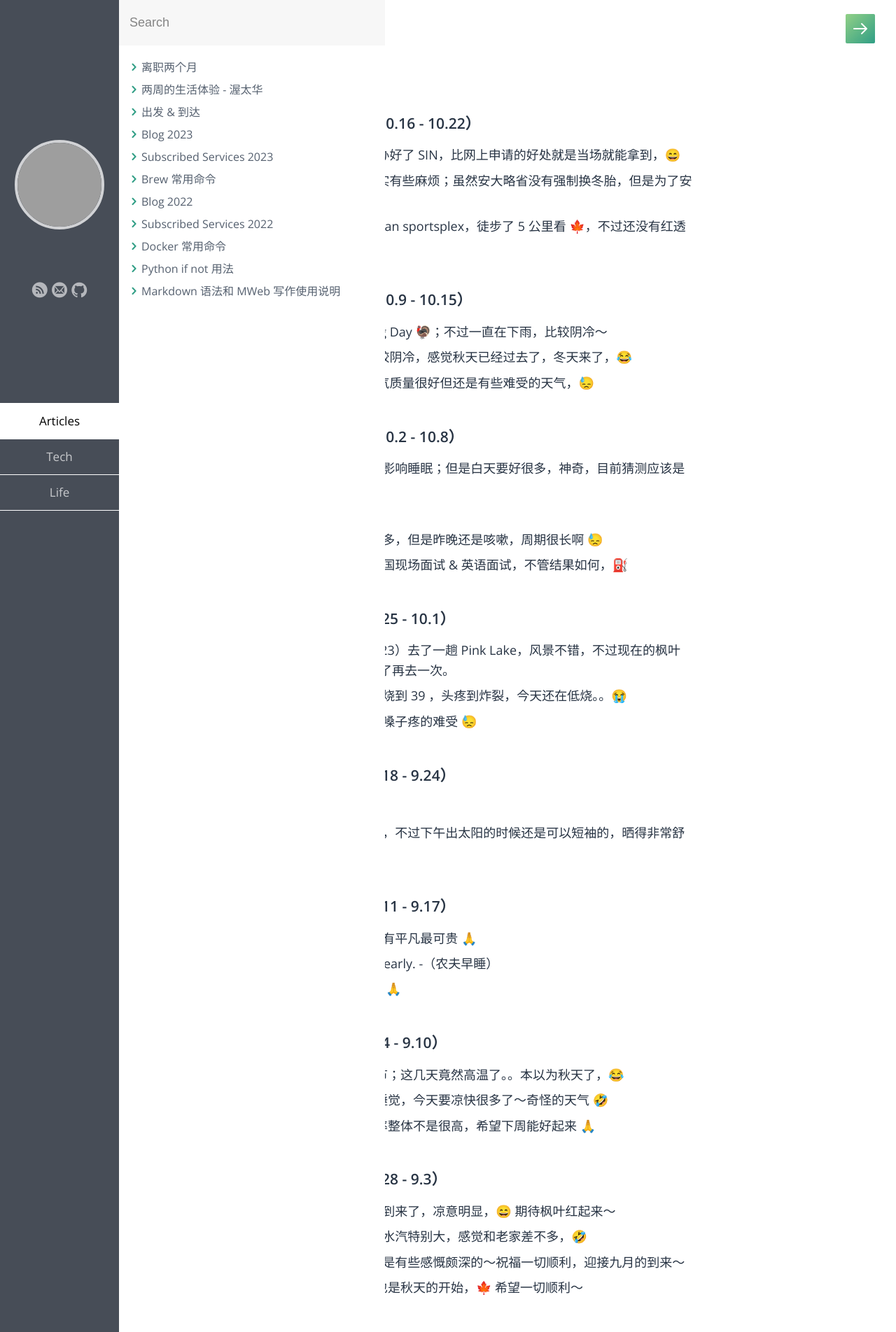
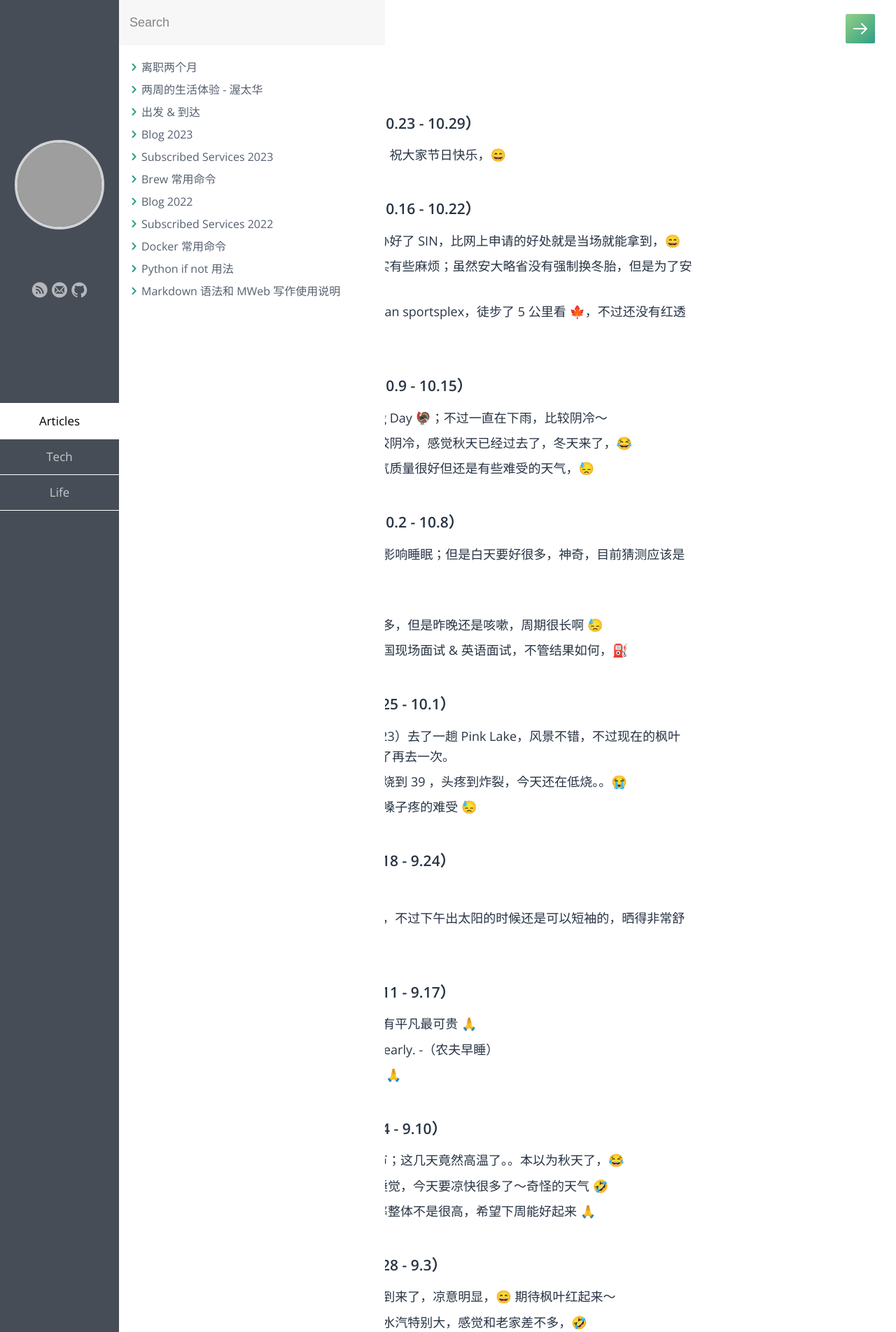
Before and after one commit to samxupeiran/samxupeiran.github.io, a Jekyll site: the page built from _posts/life/2023-01-03-my-blog.md, in a window 1280 px wide. Shown: the top 1904 px of the page at 70% size. Built offline with Jekyll 4.4.1, drawn with Linux system fonts in a browser that asks for light colours; some web fonts are replaced; some of the changed text lies outside the part shown; grey boxes are pictures that could not be loaded.

Commit message:
feat: add weekly blog 10.24

```diff
--- a/_posts/life/2023-01-03-my-blog.md
+++ b/_posts/life/2023-01-03-my-blog.md
@@ -5,6 +5,9 @@ category: Life
 tags: Blog
 ---
 
+
+- ### 2023 年 10 月 第 4 周（10.23 - 10.29）
+     - 10.24 今天是程序员节日，祝大家节日快乐，😄
 
 - ### 2023 年 10 月 第 3 周（10.16 - 10.22）
      - 10.16 今天周一，去现场办好了 SIN，比网上申请的好处就是当场就能拿到，😄
```
